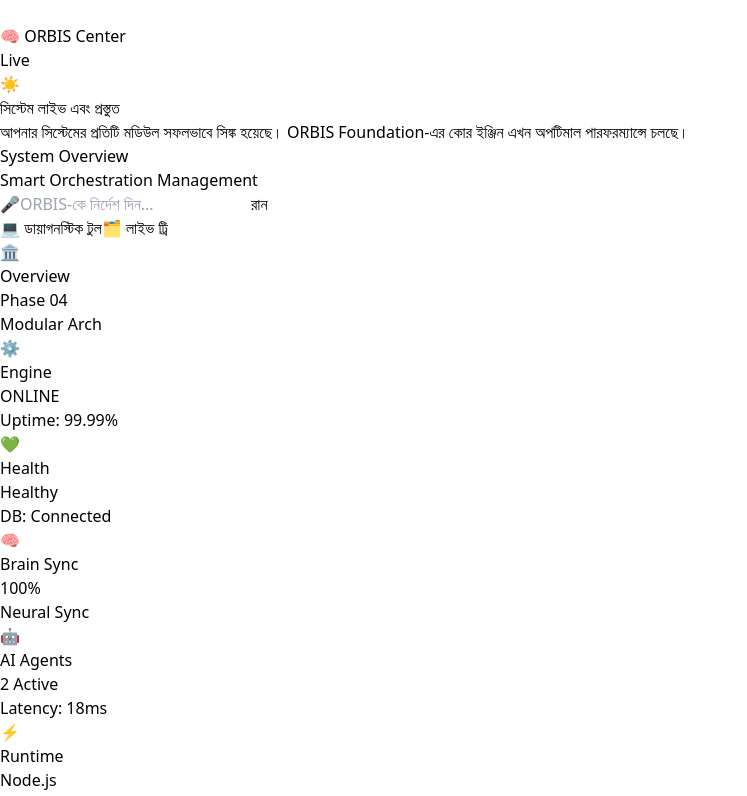
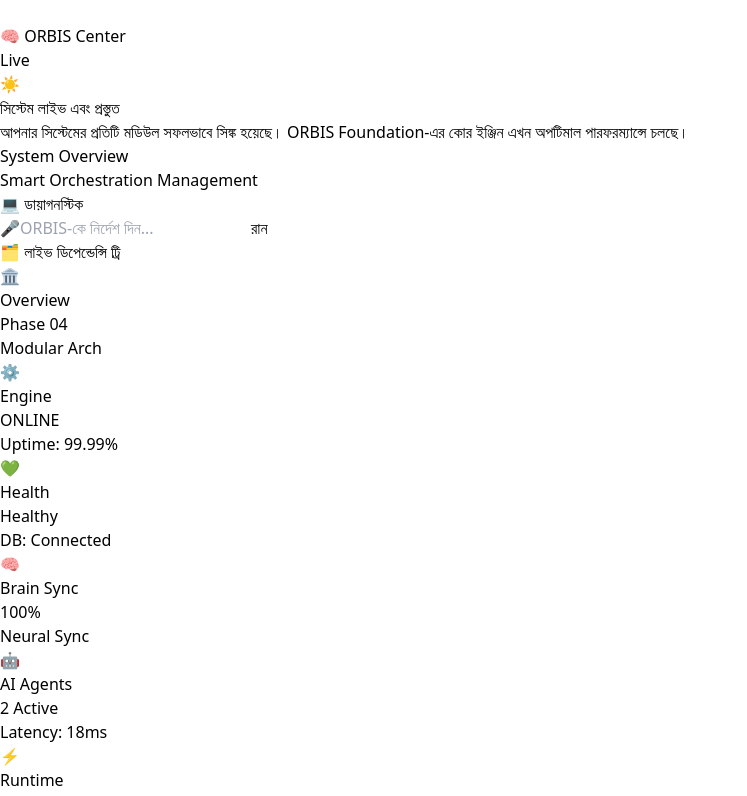
Before and after one commit to orbisaideveloper/orbis-foundation, a React (Vite) app: page / in a window 1280 px wide. Shown: the top 796 px of the page, without its empty margins (0-747 px from the left). Built offline with nearby package versions, Linux system fonts and the light colour scheme.

Commit message:
style: reorganized dashboard UI to single panels, moved diagnostic tool to header

```diff
--- a/src/admin/dashboard/AdminDashboard.tsx
+++ b/src/admin/dashboard/AdminDashboard.tsx
@@ -25,10 +25,12 @@
   const [copiedText, setCopiedText] = useState(false);
 
   const [showOutput, setShowOutput] = useState(false);
+  const [viewMode, setViewMode] = useState('diagnostic');
   const [outputData, setOutputData] = useState('');
   const [liveTree, setLiveTree] = useState('অপেক্ষা করুন, রেন্ডার সার্ভার থেকে লাইভ ট্রি আনা হচ্ছে...');
 
   const executeOrbisCommand = async (command: string) => {
+    setViewMode('diagnostic');
     setShowOutput(true);
     setOutputData(`[ORBIS SYSTEM] Executing: "${command}"\nScanning...`);
     try {
@@ -115,8 +117,8 @@
               <div className="p-4 flex flex-col gap-2">
                 <button type="button" className="text-left px-4 py-3 rounded-xl bg-green-50 text-green-700 font-semibold border border-green-100">📊 Dashboard</button>
                 <button type="button" className="text-left px-4 py-3 rounded-xl text-slate-600 font-medium hover:bg-slate-50">⚙️ System Settings</button>
-                <button type="button" onClick={() => { setIsSidebarOpen(false); setShowOutput(true); }} className="text-left px-4 py-3 rounded-xl text-slate-600 font-bold hover:bg-slate-100 flex items-center gap-3"><span className="text-lg">💻</span> ডায়াগনস্টিক টার্মিনাল</button>
-                <button type="button" onClick={() => { setIsSidebarOpen(false); setActiveCard('overview'); setActiveSubCard('Source Tree'); }} className="text-left px-4 py-3 rounded-xl text-slate-600 font-bold hover:bg-slate-100 flex items-center gap-3"><span className="text-lg">🗂️</span> লাইভ ডিপেন্ডেন্সি ট্রি</button>
+                <button type="button" onClick={() => { setIsSidebarOpen(false); setViewMode('diagnostic'); setShowOutput(true); }} className="text-left px-4 py-3 rounded-xl text-slate-600 font-bold hover:bg-slate-100 flex items-center gap-3"><span className="text-lg">💻</span> ডায়াগনস্টিক টার্মিনাল</button>
+                <button type="button" onClick={() => { setIsSidebarOpen(false); setViewMode('tree'); setShowOutput(true); }} className="text-left px-4 py-3 rounded-xl text-slate-600 font-bold hover:bg-slate-100 flex items-center gap-3"><span className="text-lg">🗂️</span> লাইভ ডিপেন্ডেন্সি ট্রি</button>
               </div>
             </motion.div>
           </>
@@ -157,9 +159,14 @@
         </div>
       </div>
 
-      <div className="px-5 mt-4 mb-3">
+      <div className="px-5 mt-4 mb-3 flex justify-between items-center">
+        <div>
           <h2 className="text-[19px] font-bold text-slate-800">System Overview</h2>
           <p className="text-[13px] text-slate-500">Smart Orchestration Management</p>
+        </div>
+        <button onClick={() => { setViewMode('diagnostic'); setShowOutput(true); }} className="bg-slate-900 text-white px-3 py-1.5 rounded-[12px] text-[11px] font-bold flex items-center gap-1.5 shadow-md hover:bg-slate-800 active:scale-95 transition-all">
+          <span className="text-sm">💻</span> ডায়াগনস্টিক
+        </button>
       </div>
 
 
@@ -180,23 +187,19 @@
               </button>
             </div>
             <div className="flex-1 p-4 overflow-hidden bg-slate-50 flex flex-col gap-4">
-              <div className="bg-slate-900 text-emerald-400 p-4 rounded-xl font-mono text-[13px] h-2/5 overflow-auto shadow-inner relative flex flex-col">
-                <div className="flex justify-between items-center mb-2 border-b border-slate-700 pb-2">
+              {viewMode === 'diagnostic' && (
+                <div className="bg-slate-900 text-emerald-400 p-4 rounded-xl font-mono text-[13px] flex-1 overflow-auto shadow-inner relative flex flex-col">
+                  <div className="flex justify-between items-center mb-2 border-b border-slate-700 pb-2 sticky top-0 bg-slate-900 z-10">
                     <span className="text-slate-400 text-[11px]">~/orbis/terminal</span>
-                  <button
-                    onClick={() => {
-                      navigator.clipboard.writeText(outputData);
-                      setCopiedText(true);
-                      setTimeout(() => setCopiedText(false), 2000);
-                    }}
-                    className="bg-slate-800 hover:bg-slate-700 text-white px-2 py-1 rounded-md text-[10px] font-bold transition-all shadow-sm"
-                  >
+                    <button onClick={() => { navigator.clipboard.writeText(outputData); setCopiedText(true); setTimeout(() => setCopiedText(false), 2000); }} className="bg-slate-800 hover:bg-slate-700 text-white px-2.5 py-1 rounded-md text-[10px] font-bold transition-all shadow-sm">
                       {copiedText ? '✓ Copied' : '⧉ Copy'}
                     </button>
                   </div>
                   <pre className="whitespace-pre-wrap select-text">{outputData}</pre>
                 </div>
+              )}
 
+              {viewMode === 'tree' && (
                 <div className="bg-[#0b1120] text-blue-300 p-4 rounded-xl font-mono text-[12px] flex-1 overflow-auto shadow-inner relative flex flex-col">
                   <div className="flex justify-between items-center mb-3 border-b border-slate-700 pb-2 sticky top-0 bg-[#0b1120] pt-1 z-10">
                     <div className="flex items-center gap-2">
@@ -206,31 +209,22 @@
                       </span>
                       <span className="text-slate-300 font-bold uppercase tracking-wider text-[10px]">Live System Tree (Render Cloud)</span>
                     </div>
-                  <button
-                    onClick={() => {
-                      navigator.clipboard.writeText(liveTree);
-                      setCopiedText(true);
-                      setTimeout(() => setCopiedText(false), 2000);
-                    }}
-                    className="bg-slate-800 hover:bg-slate-700 text-white px-2.5 py-1 rounded-md text-[10px] font-bold transition-all shadow-sm"
-                  >
+                    <button onClick={() => { navigator.clipboard.writeText(liveTree); setCopiedText(true); setTimeout(() => setCopiedText(false), 2000); }} className="bg-slate-800 hover:bg-slate-700 text-white px-2.5 py-1 rounded-md text-[10px] font-bold transition-all shadow-sm">
                       {copiedText ? '✓ Copied' : '⧉ Copy'}
                     </button>
                   </div>
                   <pre className="whitespace-pre-wrap select-text leading-relaxed text-[11px] pb-4">{liveTree}</pre>
                 </div>
+              )}
             </div>
           </motion.div>
         )}
       </AnimatePresence>
 
             {/* QUICK ACCESS CARDS */}
-      <div className="px-5 flex gap-3 mb-4">
-        <button onClick={() => setShowOutput(true)} className="flex-1 bg-slate-900 text-white p-3 rounded-[16px] text-[13px] font-bold flex items-center justify-center gap-2 shadow-md hover:bg-slate-800 active:scale-95 transition-all border border-slate-700">
-          <span className="text-lg">💻</span> ডায়াগনস্টিক টুল
-        </button>
-        <button onClick={() => { setActiveCard('overview'); setActiveSubCard('Source Tree'); }} className="flex-1 bg-indigo-50 text-indigo-700 border border-indigo-200 p-3 rounded-[16px] text-[13px] font-bold flex items-center justify-center gap-2 shadow-sm hover:bg-indigo-100 active:scale-95 transition-all">
-          <span className="text-lg">🗂️</span> লাইভ ট্রি
+      <div className="px-5 mb-4">
+        <button onClick={() => { setViewMode('tree'); setShowOutput(true); }} className="w-full bg-indigo-50 text-indigo-700 border border-indigo-200 p-3 rounded-[16px] text-[13px] font-bold flex items-center justify-center gap-2 shadow-sm hover:bg-indigo-100 active:scale-95 transition-all">
+          <span className="text-lg">🗂️</span> লাইভ ডিপেন্ডেন্সি ট্রি
         </button>
       </div>
 
```
Lines whose indentation alone changed are shown as unchanged.
